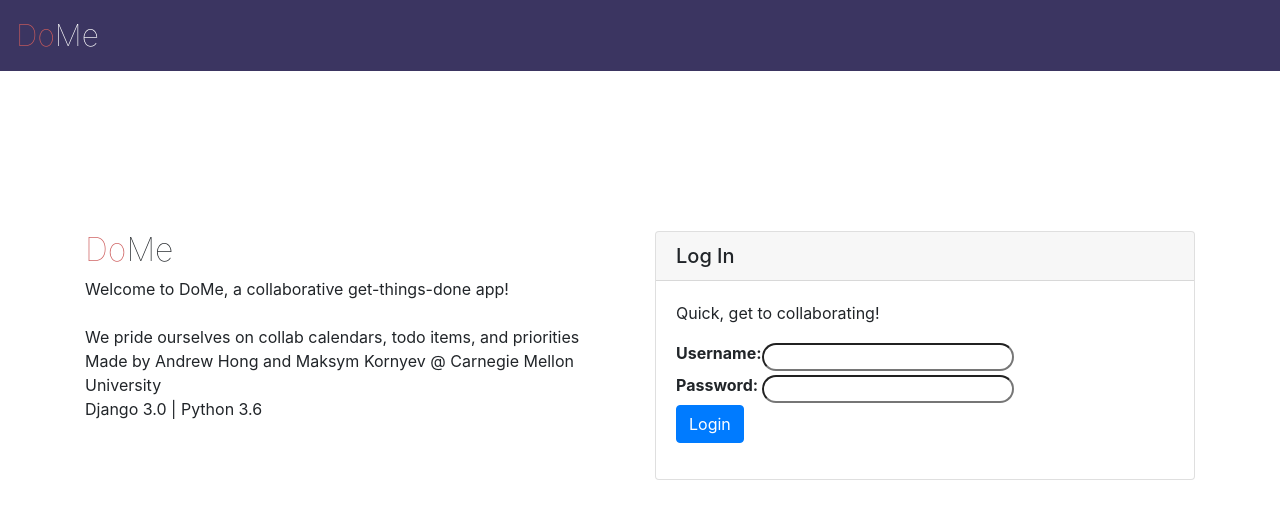
After one commit to mkornyev/DoMe, a Django app: template doMe/templates/doMe/landing.html in a window 1280 px wide. The commit adds this page. Shown: the top 519 px of the page. Run offline with Django 3.2, Linux system fonts and the light colour scheme; the template is opened without the code that fills it: values that come from a table or form of the project are taken from there, others are empty; some libraries are stand-ins or nearby versions.

Commit message:
Landing page added: -basic login implemented

```diff
--- /dev/null
+++ b/doMe/forms.py
@@ -0,0 +1,64 @@
+
+# Imports
+
+from django import forms
+from django.contrib.auth import authenticate
+from django.db import models
+from django.contrib.auth.models import User
+
+INPUT_ATTRIBUTES = {'class' : 'form-input'}
+MAX_UPLOAD_SIZE = 2500000
+
+# Standard Validation Forms
+
+class LoginForm(forms.Form):
+	username = forms.CharField(max_length = 50, widget=forms.TextInput(attrs=INPUT_ATTRIBUTES))
+	password = forms.CharField(max_length = 50, widget=forms.PasswordInput(attrs=INPUT_ATTRIBUTES))
+
+	def clean(self):
+		cleaned_data = super().clean()
+		username = cleaned_data.get('username')
+		password = cleaned_data.get('password')
+
+		user = authenticate(username=username, password=password)
+
+		if not user:
+			raise forms.ValidationError("Invalid Username or Password Entered")
+
+		return cleaned_data
+
+
+class RegistrationForm(forms.Form):
+	username   = forms.CharField(max_length = 50, widget=forms.TextInput(attrs=INPUT_ATTRIBUTES))
+	password  = forms.CharField(max_length = 50, label='Password', widget = forms.PasswordInput(attrs=INPUT_ATTRIBUTES))
+	confirm_password  = forms.CharField(max_length = 50, label='Confirm Password', widget = forms.PasswordInput(attrs=INPUT_ATTRIBUTES))
+	email      = forms.CharField(max_length=50, widget = forms.EmailInput(attrs=INPUT_ATTRIBUTES))
+	first_name = forms.CharField(max_length=50, widget=forms.TextInput(attrs=INPUT_ATTRIBUTES))
+	last_name  = forms.CharField(max_length=50, widget=forms.TextInput(attrs=INPUT_ATTRIBUTES))
+	phone = forms.CharField(max_length=10, widget=forms.TextInput(attrs=INPUT_ATTRIBUTES))
+
+	def clean(self):
+		cleaned_data = super().clean()
+		password = cleaned_data.get('password')
+		confirm_password = cleaned_data.get('confirm_password')
+
+		if password and confirm_password and password != confirm_password:
+			raise forms.ValidationError("Passwords did not match.")
+
+		return cleaned_data
+
+	def clean_username(self):
+		username = self.cleaned_data.get('username')
+		if User.objects.filter(username__exact=username):
+			raise forms.ValidationError("Username is already taken.")
+
+		return username
+
+	def clean_phone(self):
+		phone = self.cleaned_data['phone']
+		cleaned_phone = ''.join(digit for digit in phone if digit.isdigit())
+
+		if len(cleaned_phone) != 10:
+			raise forms.ValidationError('You must enter a valid phone number')
+
+		return cleaned_phone
--- a/doMe/static/doMe/styles.css
+++ b/doMe/static/doMe/styles.css
@@ -1,8 +1,10 @@
 * {
     margin: 0;
     padding: 0;
+    /* background-color: #EE9480; */
 }
 
 html {
-    background-color: #EE9480;
+    /* background-color: #EE9480; */
+    width: 100%;
 }
--- /dev/null
+++ b/doMe/templates/doMe/_navbar.html
@@ -0,0 +1,27 @@
+
+<nav id="app-nav" class="navbar navbar-expand-lg navbar-dark" style="background-color: #3B3561;">
+
+    <a class="navbar-brand" href="{% url 'Landing Page' %}">
+        <!-- {% load static %} -->
+        <!-- <img src="{% static 'doMe/logo.png' %}" width="30" height="30" class="d-inline-block align-top" alt=""> -->
+        <p style="font-size: 1.5em; font-weight: 100; margin: 0;"><span style="color: indianred;">Do</span>Me</p>
+    </a>
+
+    <button class="navbar-toggler" type="button" data-toggle="collapse" data-target="#navbarSupportedContent" aria-controls="navbarSupportedContent" aria-expanded="false" aria-label="Toggle navigation">
+        <span class="navbar-toggler-icon"></span>
+    </button>
+
+    <div class="collapse navbar-collapse" id="navbarSupportedContent">
+        <ul class="navbar-nav mr-auto">
+            {% if user.is_authenticated %}
+            <li class="nav-item">
+                {%  url 'Home' as home_url %}
+                <a class="nav-link {% if request.path == home_url %}active{% endif %}" href="{{ home_url }}">Workspaces</a>
+            </li>
+            <li class="nav-item">
+                <a class="nav-link" href="{% url 'Logout' %}">Log Out</a>
+            </li>
+            {% endif %}
+        </ul>
+    </div>
+</nav>
--- a/doMe/templates/doMe/base.html
+++ b/doMe/templates/doMe/base.html
@@ -6,20 +6,40 @@
 	    <link rel="stylesheet" href="https://stackpath.bootstrapcdn.com/bootstrap/4.4.1/css/bootstrap.min.css" integrity="sha384-Vkoo8x4CGsO3+Hhxv8T/Q5PaXtkKtu6ug5TOeNV6gBiFeWPGFN9MuhOf23Q9Ifjh" crossorigin="anonymous">
 	    {% load static %}
 		<link href="{% static 'doMe/styles.css' %}" rel="stylesheet" type="text/css">
-		<!-- {% block page_specific_styles %}{% endblock %} -->
-        <link rel="icon" href="{% static 'NewEra/reentry_logo.jpg' %}">
+		{% block page_specific_styles %}{% endblock %}
 		<title>DoMe | {% block title %}Home{% endblock %}</title>
 	</head>
 
+	<style>
+		.form-input {
+			border-radius: 25px;
+		}
+	</style>
+
 	<body>
-        <h1>DoMe!</h1>
-        <p>Please?</p>
+		{% include 'doMe/_navbar.html' %}
+
+		{% if messages %}
+		<ul class="messages">
+		    {% for msg in messages %}
+		    <li>
+		        <div class="alert alert-{{msg.level_tag}}" role="alert">
+		        {{msg.message}}
+		        </div>
+		    </li>
+		    {% endfor %}
+		</ul>
+		{% endif %}
+
+		<div class="container">
+			{% block content %}{% endblock %}
+		</div>
 
 		<!-- Bootstrap Scripts -->
 		<script src="https://code.jquery.com/jquery-3.4.1.slim.min.js" integrity="sha384-J6qa4849blE2+poT4WnyKhv5vZF5SrPo0iEjwBvKU7imGFAV0wwj1yYfoRSJoZ+n" crossorigin="anonymous"></script>
 		<script src="https://cdn.jsdelivr.net/npm/popper.js@1.16.0/dist/umd/popper.min.js" integrity="sha384-Q6E9RHvbIyZFJoft+2mJbHaEWldlvI9IOYy5n3zV9zzTtmI3UksdQRVvoxMfooAo" crossorigin="anonymous"></script>
 		<script src="https://stackpath.bootstrapcdn.com/bootstrap/4.4.1/js/bootstrap.min.js" integrity="sha384-wfSDF2E50Y2D1uUdj0O3uMBJnjuUD4Ih7YwaYd1iqfktj0Uod8GCExl3Og8ifwB6" crossorigin="anonymous"></script>
 		<script src="{% static 'doMe/scripts.js' %}" type="text/javascript"></script>
-		<!-- {% block page_specific_scripts %}{% endblock %} -->
+		{% block page_specific_scripts %}{% endblock %}
 	</body>
 </html>
--- /dev/null
+++ b/doMe/templates/doMe/landing.html
@@ -0,0 +1,35 @@
+{% extends "doMe/base.html" %}
+
+{% block page_specific_styles %}{% endblock %}
+
+{% block title %}{% block navtitle %}
+	Welcome
+{% endblock %}{% endblock %}
+
+{% block content %}
+	<div class="row" style="padding-top: 20vh;">
+        <div class="col">
+            <h1 style="font-size: 2em; font-weight: 100;"><span style="color: indianred;">Do</span>Me</h1>
+            <p>
+                Welcome to DoMe, a collaborative get-things-done app!<br><br>
+                <span>We pride ourselves on collab calendars, todo items, and priorities<br>Made by Andrew Hong and Maksym Kornyev @ Carnegie Mellon University<br>Django 3.0 | Python 3.6</span>
+            </p>
+        </div>
+
+        <div class="col">
+            <div class="card">
+                <h5 class="card-header">Log In</h5>
+                <div class="card-body">
+                    <p class="card-text">Quick, get to collaborating!</p>
+                    <p class="card-text">
+                        <form method="POST" action="{% url 'Login' %}" class="login">
+                            <table>{{ loginForm }}</table>
+                            {% csrf_token %}
+                            <button type="submit" class="btn btn-primary">Login</button>
+                        </form>
+                    </p>
+                </div>
+            </div>
+        </div>
+	</div>
+{% endblock %}
--- a/t33/urls.py
+++ b/t33/urls.py
@@ -21,7 +21,8 @@ urlpatterns = [
     path('admin/', admin.site.urls),
 
     # Basic Routes
-    path('', views.home, name='Home'),
+    path('', views.landingPage, name='Landing Page'),
+    path('home/', views.home, name='Home'),
     path('login/', views.login, name = 'Login'),
     path('logout/', views.logout, name='Logout'),
     path('about/', views.about, name='About'),
```
Also changed, not shown: doMe/models.py (+6 -6 lines), doMe/views.py (+76 -10 lines), db.sqlite3, doMe/templates/doMe/home.html (added).
